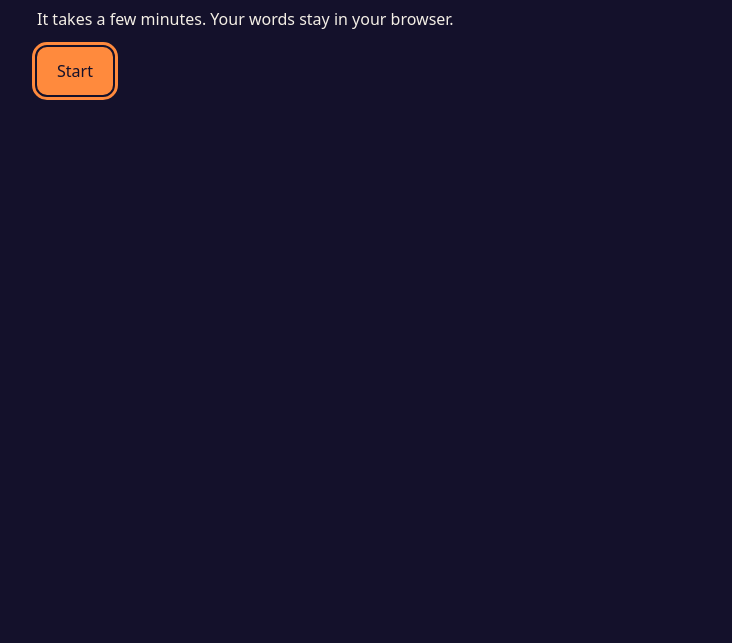
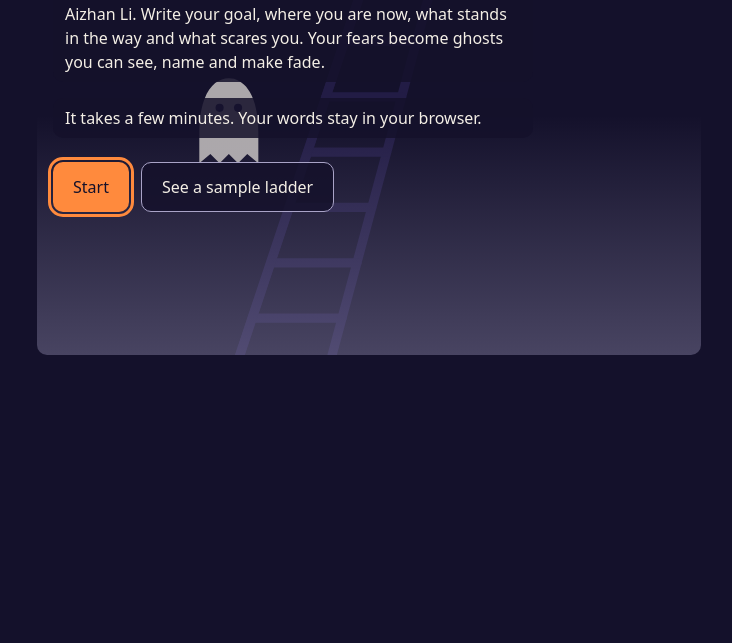
Before and after one commit to liaizhan/haunted-ladder, a website built with Vite: page index.html in a window 1280 px wide. Shown: the part 157-800 px from the top of the page, without its empty margins (271-1003 px from the left). Built offline with nearby package versions, Linux system fonts and the light colour scheme.

Commit message:
Task 18: Haunted entrance and costume polish (built with Kiro CLI)
Co-Authored-By: Claude Opus 5.5 <noreply@anthropic.com>

```diff
--- a/src/main.ts
+++ b/src/main.ts
@@ -5,7 +5,8 @@ import type { Answer, Reading } from './domain/server';
 import { applySavedSteps, ghostsFromReading, stepsRecord, type Ghost } from './domain/ghosts';
 import { clear, load, save } from './domain/storage';
 import { demoDraft, isDemo } from './domain/demo';
-import { createForm, createIntro } from './ui/form';
+import { createForm } from './ui/form';
+import { createIntro } from './ui/intro';
 import { buildStaircase, updateGhosts } from './ui/staircase';
 import { buildReading } from './ui/reading';
 import { buildHeart, type HeartHandle } from './ui/heart';
--- a/src/styles.css
+++ b/src/styles.css
@@ -187,12 +187,13 @@ button.secondary {
   transition: opacity 1.2s ease;
 }
 
-.staircase .ghost-float {
-  animation: ghost-float 5s ease-in-out infinite;
-}
-
-.staircase .ghost:nth-of-type(even) .ghost-float {
-  animation-duration: 6s;
+/* Floating only when motion is welcome; each ghost sets its own duration and delay inline. */
+@media (prefers-reduced-motion: no-preference) {
+  .staircase .ghost:not(.faded) .ghost-float {
+    animation-name: ghost-float;
+    animation-timing-function: ease-in-out;
+    animation-iteration-count: infinite;
+  }
 }
 
 @keyframes ghost-float {
@@ -437,6 +438,7 @@ body.calm .fog {
 
 .stage .staircase {
   position: relative;
+  z-index: 1; /* step labels sit above the heart and the fog-free background */
 }
 
 .waiting-stage {
@@ -450,3 +452,123 @@ body.calm .fog {
 .save-message {
   color: var(--mist);
 }
+
+/* Haunted entrance */
+.intro {
+  position: relative;
+  min-height: 30rem;
+  overflow: hidden;
+  border-radius: var(--radius);
+}
+
+.intro-scene {
+  position: absolute;
+  inset: 0;
+  z-index: 0;
+  pointer-events: none;
+}
+
+.intro-scene svg {
+  display: block;
+  width: 100%;
+  height: 100%;
+}
+
+.intro-content {
+  position: relative;
+  z-index: 1;
+  padding: 1.5rem 1rem;
+  max-width: 100%;
+}
+
+/* Text sits on a dark veil so it keeps AA contrast over the stars and the halo. */
+.intro-content p {
+  background: rgba(20, 17, 43, 0.85);
+  padding: 0.5rem 0.75rem;
+  border-radius: var(--radius);
+  max-width: 30rem;
+}
+
+.intro-content h1 {
+  font-size: clamp(2rem, 9vw, 3rem);
+  overflow-wrap: anywhere;
+  text-shadow: 0 0 14px rgba(255, 138, 61, 0.55);
+}
+
+.intro-actions {
+  display: flex;
+  flex-wrap: wrap;
+  gap: 0.75rem;
+  margin-top: 1.5rem;
+}
+
+a.button {
+  display: inline-flex;
+  align-items: center;
+  min-height: 2.75rem;
+  padding: 0.75rem 1.25rem;
+  border-radius: var(--radius);
+  text-decoration: none;
+  background: var(--pumpkin);
+  color: var(--night);
+}
+
+a.button.secondary {
+  background: rgba(20, 17, 43, 0.85);
+  color: var(--moon);
+  border: 1px solid var(--mist);
+}
+
+@media (prefers-reduced-motion: no-preference) {
+  .intro-content h1.flicker {
+    animation: candle-flicker 4s ease-in-out infinite;
+  }
+}
+
+@keyframes candle-flicker {
+  0%,
+  100% {
+    text-shadow: 0 0 14px rgba(255, 138, 61, 0.55);
+  }
+  23% {
+    text-shadow: 0 0 8px rgba(255, 138, 61, 0.35);
+  }
+  41% {
+    text-shadow: 0 0 18px rgba(255, 138, 61, 0.7);
+  }
+  67% {
+    text-shadow: 0 0 10px rgba(255, 138, 61, 0.42);
+  }
+}
+
+@media (prefers-reduced-motion: reduce) {
+  .intro-content h1.flicker {
+    animation: none;
+  }
+}
+
+body.calm .intro-scene {
+  display: none;
+}
+
+/* 360 px: nothing may force a horizontal scroll */
+html,
+body {
+  overflow-x: hidden;
+}
+
+.staircase,
+.heart svg,
+.intro-scene svg {
+  max-width: 100%;
+}
+
+@media (max-width: 400px) {
+  #app {
+    padding: 1.25rem 0.75rem;
+  }
+  .nav,
+  .row {
+    flex-wrap: wrap;
+  }
+}
--- a/src/ui/form.ts
+++ b/src/ui/form.ts
@@ -71,26 +71,6 @@ function hintFor(text: string, optionalEmpty: boolean): string {
   if (e === 'empty') return 'Write a few words to continue.';
   if (e === 'tooLong') return `Please keep it to ${MAX_PHRASE} characters or fewer.`;
   return '';
-}
-
-/** The intro screen: short explanation, one "Start" button. No price, no sign-in. */
-export function createIntro(onStart: () => void): HTMLElement {
-  const root = el('section', undefined, 'screen intro');
-  root.append(
-    el('h1', 'Haunted Ladder'),
-    el(
-      'p',
-      'A gentle, spooky self-check built on the Ladder method by Aizhan Li. ' +
-        'Write your goal, where you are now, what stands in the way and what scares you. ' +
-        'Your fears become ghosts you can see, name and make fade.',
-    ),
-    el('p', 'It takes a few minutes. Your words stay in your browser.'),
-  );
-  const start = el('button', 'Start');
-  start.type = 'button';
-  start.addEventListener('click', onStart);
-  root.append(start);
-  return root;
 }
 
 /** The questions screen: one question per screen, live hints, draft saved on every change. */
--- /dev/null
+++ b/src/ui/intro.ts
@@ -0,0 +1,157 @@
+const NS = 'http://www.w3.org/2000/svg';
+
+function svgEl(name: string, attrs: Record<string, string | number> = {}): SVGElement {
+  const node = document.createElementNS(NS, name);
+  for (const [k, v] of Object.entries(attrs)) node.setAttribute(k, String(v));
+  return node;
+}
+
+// Fixed star positions (x, y, radius) in a 360 x 420 scene, so the picture is always the same.
+const STARS: Array<[number, number, number]> = [
+  [24, 30, 1.2],
+  [60, 88, 1],
+  [96, 22, 1.4],
+  [140, 64, 1],
+  [188, 34, 1.2],
+  [226, 96, 1],
+  [262, 20, 1.3],
+  [300, 70, 1],
+  [334, 28, 1.2],
+  [20, 140, 1],
+  [118, 130, 1.1],
+  [210, 150, 1],
+  [330, 130, 1.2],
+  [46, 196, 1],
+  [286, 190, 1],
+  [160, 106, 0.9],
+];
+
+/** The night scene: moon with halo, stars, a ladder rising from low fog, a small ghost peeking. */
+function buildScene(): SVGSVGElement {
+  const svg = svgEl('svg', {
+    class: 'intro-scene-svg',
+    viewBox: '0 0 360 420',
+    width: '100%',
+    height: '100%',
+    preserveAspectRatio: 'xMidYMax slice',
+    focusable: 'false',
+    'aria-hidden': 'true',
+  }) as SVGSVGElement;
+
+  const defs = svgEl('defs');
+  const halo = svgEl('radialGradient', { id: 'intro-halo', cx: '50%', cy: '50%', r: '50%' });
+  halo.append(
+    svgEl('stop', { offset: '0%', 'stop-color': '#F4EFE6', 'stop-opacity': 0.5 }),
+    svgEl('stop', { offset: '45%', 'stop-color': '#A9A3C7', 'stop-opacity': 0.2 }),
+    svgEl('stop', { offset: '100%', 'stop-color': '#A9A3C7', 'stop-opacity': 0 }),
+  );
+  const fogGrad = svgEl('linearGradient', { id: 'intro-fog-grad', x1: 0, y1: 0, x2: 0, y2: 1 });
+  fogGrad.append(
+    svgEl('stop', { offset: '0%', 'stop-color': '#A9A3C7', 'stop-opacity': 0 }),
+    svgEl('stop', { offset: '100%', 'stop-color': '#A9A3C7', 'stop-opacity': 0.35 }),
+  );
+  defs.append(halo, fogGrad);
+  svg.append(defs);
+
+  svg.append(svgEl('rect', { x: 0, y: 0, width: 360, height: 420, fill: '#14112B' }));
+
+  const stars = svgEl('g', { class: 'intro-stars', fill: '#F4EFE6', opacity: 0.8 });
+  for (const [cx, cy, r] of STARS) stars.append(svgEl('circle', { cx, cy, r }));
+  svg.append(stars);
+
+  svg.append(
+    svgEl('circle', { class: 'intro-halo', cx: 268, cy: 92, r: 110, fill: 'url(#intro-halo)' }),
+    svgEl('circle', { class: 'intro-moon', cx: 268, cy: 92, r: 34, fill: '#F4EFE6', opacity: 0.92 }),
+  );
+
+  // Ladder silhouette: two rails leaning toward the moon, rungs between them.
+  const ladder = svgEl('g', {
+    class: 'intro-ladder',
+    stroke: '#221C45',
+    'stroke-width': 5,
+    'stroke-linecap': 'round',
+    fill: 'none',
+  });
+  ladder.append(svgEl('path', { d: 'M110 420 L200 150' }), svgEl('path', { d: 'M160 420 L230 160' }));
+  for (let i = 0; i < 8; i++) {
+    const t = i / 8;
+    const y = 400 - t * 240;
+    const xl = 110 + (420 - y) * (90 / 270);
+    const xr = 160 + (420 - y) * (70 / 260);
+    ladder.append(svgEl('path', { d: `M${xl.toFixed(1)} ${y.toFixed(1)} L${xr.toFixed(1)} ${y.toFixed(1)}` }));
+  }
+  svg.append(ladder);
+
+  // One small ghost peeking from behind the left rail.
+  const ghost = svgEl('g', { class: 'intro-ghost', transform: 'translate(104 300)', opacity: 0.85 });
+  ghost.append(
+    svgEl('path', {
+      d: 'M-16 0 C-16 -22 -8 -30 0 -30 C8 -30 16 -22 16 0 L16 16 L10 11 L5 16 L0 11 L-5 16 L-10 11 L-16 16 Z',
+      fill: '#F4EFE6',
+      'fill-opacity': 0.8,
+    }),
+    svgEl('circle', { cx: -5, cy: -14, r: 2.2, fill: '#221C45' }),
+    svgEl('circle', { cx: 5, cy: -14, r: 2.2, fill: '#221C45' }),
+  );
+  svg.append(ghost);
+  // The rail passes in front of the ghost.
+  svg.append(
+    svgEl('path', {
+      d: 'M110 420 L200 150',
+      stroke: '#221C45',
+      'stroke-width': 5,
+      'stroke-linecap': 'round',
+      fill: 'none',
+    }),
+  );
+
+  svg.append(
+    svgEl('rect', { class: 'intro-fog', x: 0, y: 290, width: 360, height: 130, fill: 'url(#intro-fog-grad)' }),
+  );
+  return svg;
+}
+
+/**
+ * The intro screen: a night scene behind a flickering title, a short explanation, a "Start"
+ * button and a link to the sample ladder. No price, no sign-in, no external file.
+ */
+export function createIntro(onStart: () => void): HTMLElement {
+  const root = document.createElement('section');
+  root.className = 'screen intro';
+
+  const scene = document.createElement('div');
+  scene.className = 'intro-scene';
+  scene.setAttribute('aria-hidden', 'true');
+  scene.append(buildScene());
+
+  const content = document.createElement('div');
+  content.className = 'intro-content';
+
+  const title = document.createElement('h1');
+  title.className = 'flicker';
+  title.textContent = 'Haunted Ladder';
+
+  const p1 = document.createElement('p');
+  p1.textContent =
+    'A gentle, spooky self-check built on the Ladder method by Aizhan Li. ' +
+    'Write your goal, where you are now, what stands in the way and what scares you. ' +
+    'Your fears become ghosts you can see, name and make fade.';
+  const p2 = document.createElement('p');
+  p2.textContent = 'It takes a few minutes. Your words stay in your browser.';
+
+  const actions = document.createElement('div');
+  actions.className = 'intro-actions';
+  const start = document.createElement('button');
+  start.type = 'button';
+  start.textContent = 'Start';
+  start.addEventListener('click', onStart);
+  const sample = document.createElement('a');
+  sample.className = 'button secondary';
+  sample.href = '?demo=1';
+  sample.textContent = 'See a sample ladder';
+  actions.append(start, sample);
+
+  content.append(title, p1, p2, actions);
+  root.append(scene, content);
+  return root;
+}
--- a/src/ui/staircase.ts
+++ b/src/ui/staircase.ts
@@ -16,6 +16,12 @@ const STEP_H = 64;
 const TOP = 90; // room for the moon
 const GHOST_H = 170;
 const FADED_OPACITY = 0.15;
+
+/** Average glyph width (px at font-size 11) used for wrapping; tests use it to size label boxes. */
+export const CHAR_W = 6.2;
+/** Step label colors: MOON text on the solid NIGHT_2 step fill. */
+export const STEP_FILL = NIGHT_2;
+export const LABEL_COLOR = MOON;
 
 function el<K extends keyof SVGElementTagNameMap>(
   name: K,
@@ -124,8 +130,10 @@ function stairGroup(step: Step, index: number, n: number, nearest: boolean): SVG
   title.textContent = step.text;
   g.appendChild(title);
 
+  // Order matters: solid fill first, then the cobweb, then the label on top of both.
   g.appendChild(
     el('rect', {
+      class: 'step-fill',
       x,
       y,
       width: stepW,
@@ -149,9 +157,11 @@ function stairGroup(step: Step, index: number, n: number, nearest: boolean): SVG
       }),
     );
   }
-  const chars = Math.max(4, Math.floor((stepW - 14) / 6.2));
-  g.appendChild(textBlock(wrapText(step.text, chars, 3), x + 7, y + 18, 11, MOON, 'start'));
   if (step.zone === 'block') g.appendChild(cobweb(x, y, stepW, Math.min(STEP_H, baseY - y)));
+  const chars = Math.max(4, Math.floor((stepW - 14) / CHAR_W));
+  const label = textBlock(wrapText(step.text, chars, 3), x + 7, y + 18, 11, LABEL_COLOR, 'start');
+  label.setAttribute('class', 'step-label');
+  g.appendChild(label);
   return g;
 }
 
@@ -173,8 +183,13 @@ function ghostGroup(g: Ghost, index: number, count: number): SVGGElement {
   title.textContent = g.fear;
   root.appendChild(title);
 
-  const float = el('g', { class: 'ghost-float' });
-  const body = el('g', { transform: `translate(${cx} ${cy})` });
+  // Each ghost floats in its own loop of 3, 4 or 5 seconds, with its own phase.
+  const duration = 3 + (index % 3);
+  const float = el('g', {
+    class: 'ghost-float',
+    style: `animation-duration:${duration}s;animation-delay:-${(index * 1.3).toFixed(1)}s`,
+  });
+  const body = el('g', { class: 'ghost-body', transform: `translate(${cx} ${cy})` });
   body.appendChild(ghostBody());
   body.appendChild(el('circle', { cx: -9, cy: -22, r: 3.5, fill: NIGHT_2 }));
   body.appendChild(el('circle', { cx: 9, cy: -22, r: 3.5, fill: NIGHT_2 }));
@@ -193,8 +208,11 @@ function ghostGroup(g: Ghost, index: number, count: number): SVGGElement {
   float.appendChild(check);
   root.appendChild(float);
 
-  const chars = Math.max(6, Math.floor((slot - 10) / 6.2));
-  root.appendChild(textBlock(wrapText(g.fear, chars, 3), cx, cy + 50, 11, MOON, 'middle'));
+  // The label lives in its own slot (width slot - 10) below the body, so labels never overlap.
+  const chars = Math.max(6, Math.floor((slot - 10) / CHAR_W));
+  const label = textBlock(wrapText(g.fear, chars, 3), cx, cy + 50, 11, MOON, 'middle');
+  label.setAttribute('class', 'ghost-label');
+  root.appendChild(label);
   return root;
 }
 
```
Also changed, not shown: tests/ui/accessibility.test.ts (+70 -1 lines), tests/ui/staircase.test.ts (+162 -1 lines), .kiro/specs/haunted-ladder/tasks.md.
